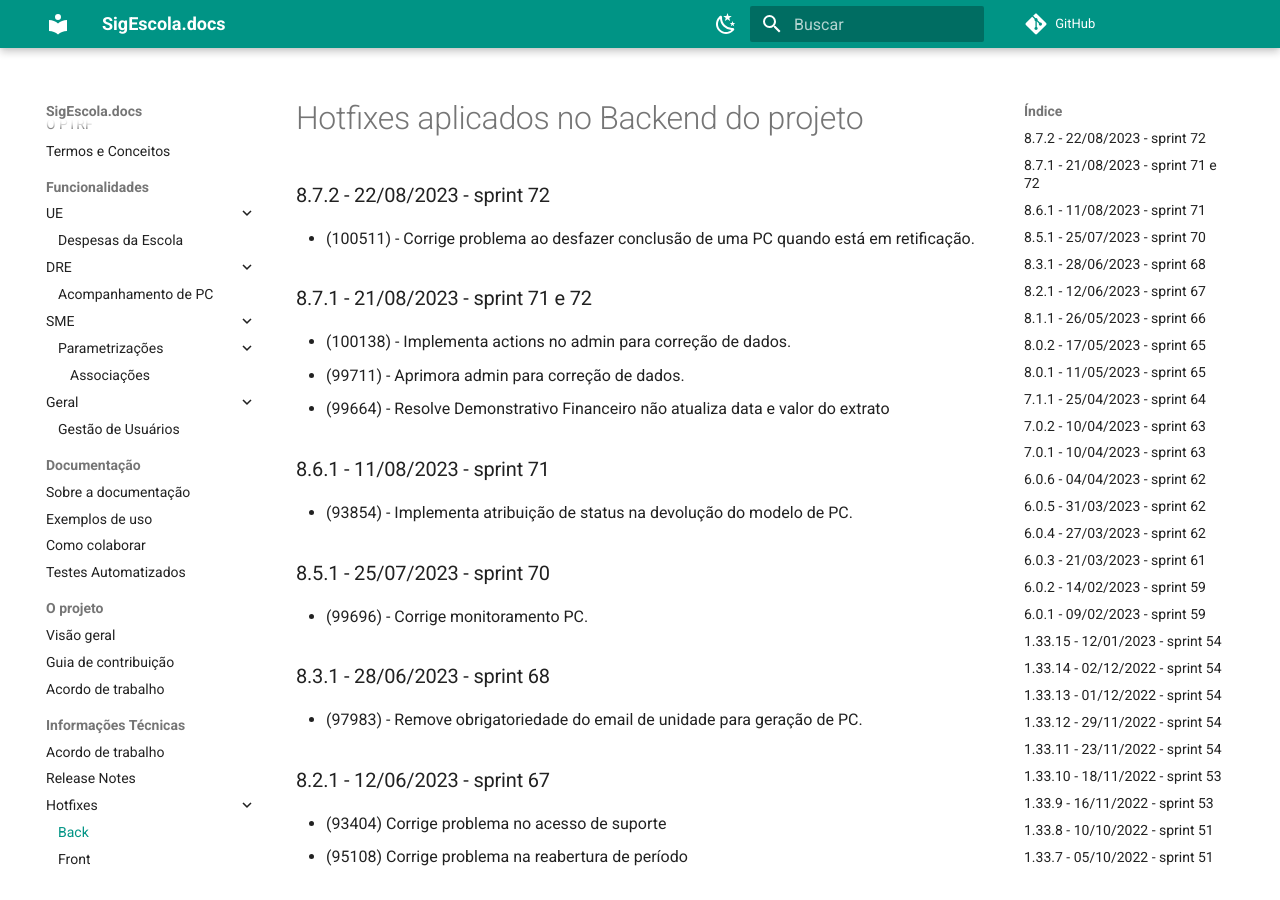
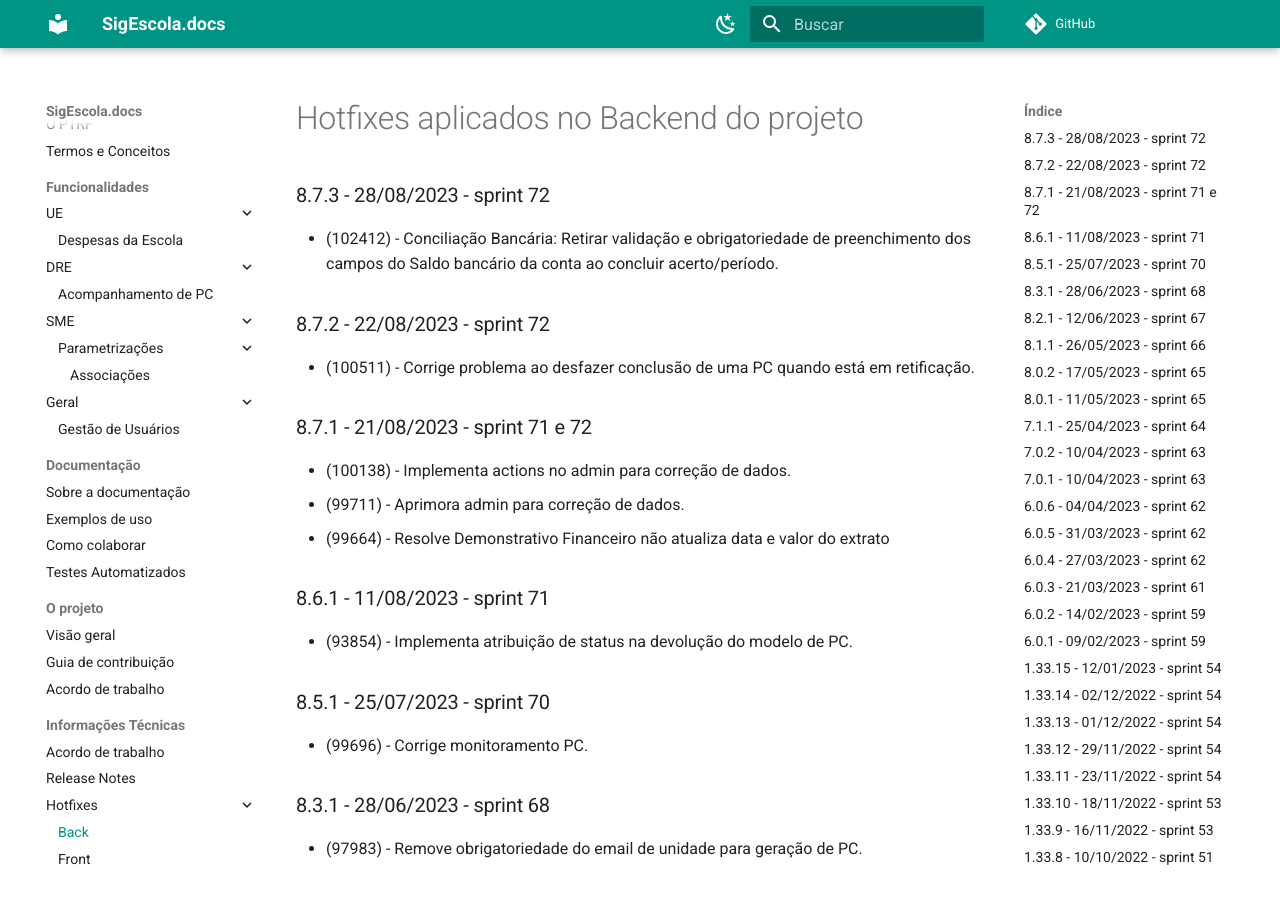
Before and after one commit to prefeiturasp/SME-PTRF-Docs, an MkDocs documentation site: the page built from docs/projeto/hotfixes_back.md, in a window 1280 px wide and 900 px high. Built offline with MkDocs 1.6.1 and Material for MkDocs 9.7.7, drawn with Linux system fonts in a browser that asks for light colours; comment, search, counter and statistics services are not loaded.

Commit message:
Update hotfixes_back.md

```diff
--- a/docs/projeto/hotfixes_back.md
+++ b/docs/projeto/hotfixes_back.md
@@ -1,4 +1,7 @@
 # Hotfixes aplicados no Backend do projeto
+
+### 8.7.3 - 28/08/2023 - sprint 72
+* (102412) - Conciliação Bancária: Retirar validação e obrigatoriedade de preenchimento dos campos do Saldo bancário da conta ao concluir acerto/período.
 
 ### 8.7.2 - 22/08/2023 - sprint 72
 * (100511) - Corrige problema ao desfazer conclusão de uma PC quando está em retificação.
```
